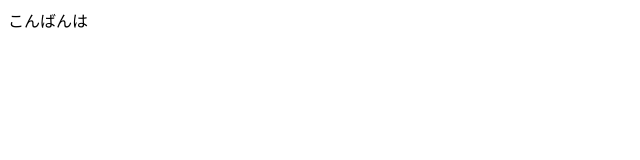
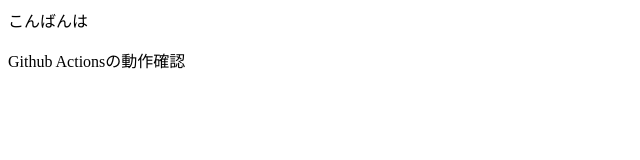
Before and after one commit to iampromaster/lp-practice-static, a plain HTML site: page public/index.html in a window 1280 px wide. Shown: the whole page, without its empty margins (0-640 px from the left). Drawn offline with Linux system fonts and the light colour scheme.

Commit message:
Github Actionsの動作確認

```diff
--- a/public/index.html
+++ b/public/index.html
@@ -8,5 +8,6 @@
 </head>
 <body>
     こんばんは
+    <p>Github Actionsの動作確認</p>
 </body>
 </html>
```
